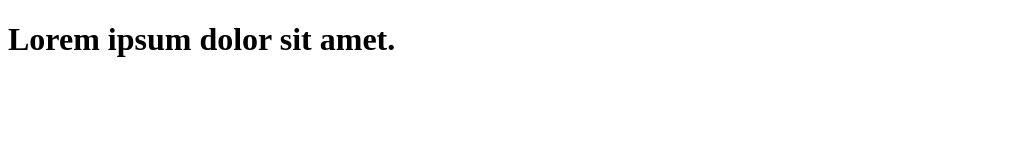
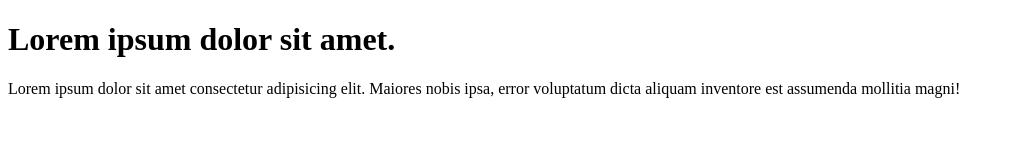
Before and after one commit to KushagraSingh001-crypto/learn-git, a plain HTML site: page index.html in a window 1280 px wide. Shown: the whole page, without its empty margins (0-1014 px from the left). Drawn offline with Linux system fonts and the light colour scheme.

Commit message:
add paragraph to code

```diff
--- a/index.html
+++ b/index.html
@@ -7,5 +7,6 @@
 </head>
 <body>
     <h1>Lorem ipsum dolor sit amet.</h1>
+    <p>Lorem ipsum dolor sit amet consectetur adipisicing elit. Maiores nobis ipsa, error voluptatum dicta aliquam inventore est assumenda mollitia magni!</p>
 </body>
 </html>
```
